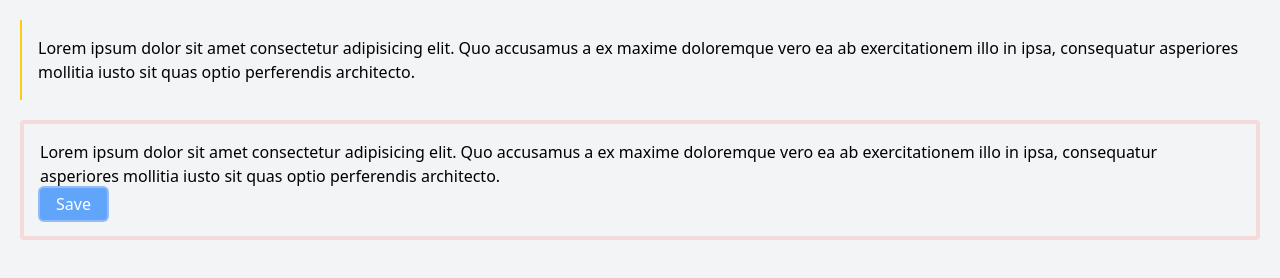
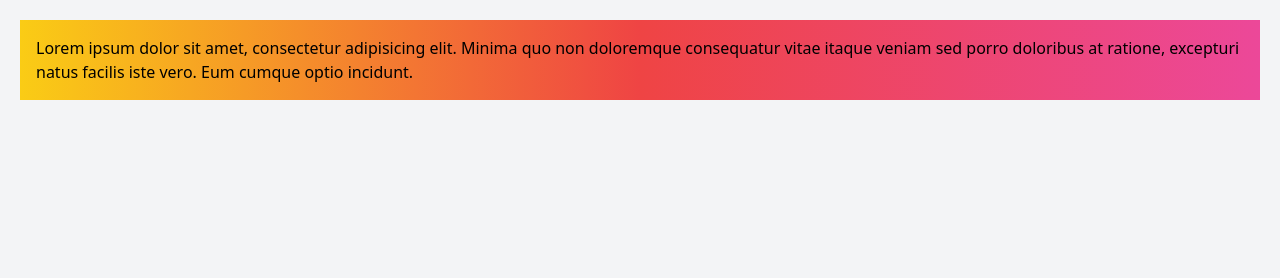
Before and after one commit to andersontecnicoprogramador/Aulas-TaiwindCss, a plain HTML site: page index.html in a window 1280 px wide. Drawn offline with nearby package versions, Linux system fonts and the light colour scheme.

Commit message:
Background Aula 05 Vamos trabalhar com background

```diff
--- a/index.html
+++ b/index.html
@@ -3,21 +3,12 @@
 <head>
     <meta charset="UTF-8">
     <meta name="viewport" content="width=device-width, initial-scale=1.0">
-    <title>Bordas Aula 04</title>
+    <title>Background Aula 05</title>
     <script src="https://cdn.tailwindcss.com"></script>
 </head>
 <body class="bg-gray-100">
-   <div class="m-5 p-4 border-l-2 border-yellow-400">
-
-    Lorem ipsum dolor sit amet consectetur adipisicing elit. Quo accusamus a ex maxime doloremque vero ea ab exercitationem illo in ipsa, consequatur asperiores mollitia iusto sit quas optio perferendis architecto.
-   </div>
-
-   <div class="m-5 p-4 border-4 border-red-400 rounded border-opacity-20">
-
-    Lorem ipsum dolor sit amet consectetur adipisicing elit. Quo accusamus a ex maxime doloremque vero ea ab exercitationem illo in ipsa, consequatur asperiores mollitia iusto sit quas optio perferendis architecto.
-
-    <br>
-    <button class="bg-blue-400 px-4 py-1 rounded text-white ring-2">Save</button>
+   <div class="m-5 p-4 bg-blue-900 bg-opacity-20 bg-gradient-to-r from-yellow-400 via-red-500 to-pink-500">
+    Lorem ipsum dolor sit amet, consectetur adipisicing elit. Minima quo non doloremque consequatur vitae itaque veniam sed porro doloribus at ratione, excepturi natus facilis iste vero. Eum cumque optio incidunt.
    </div>
 
 </body>
```
